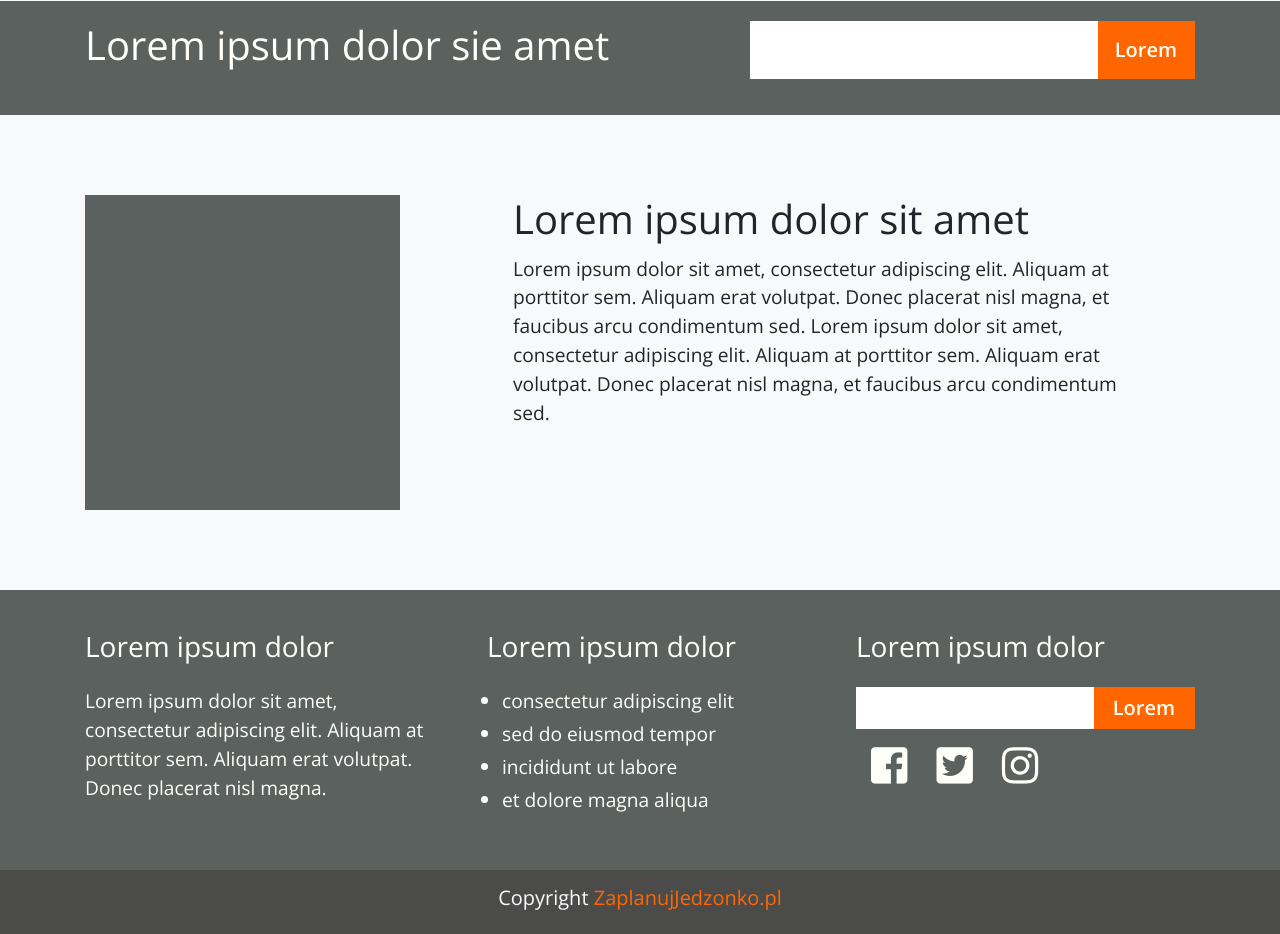
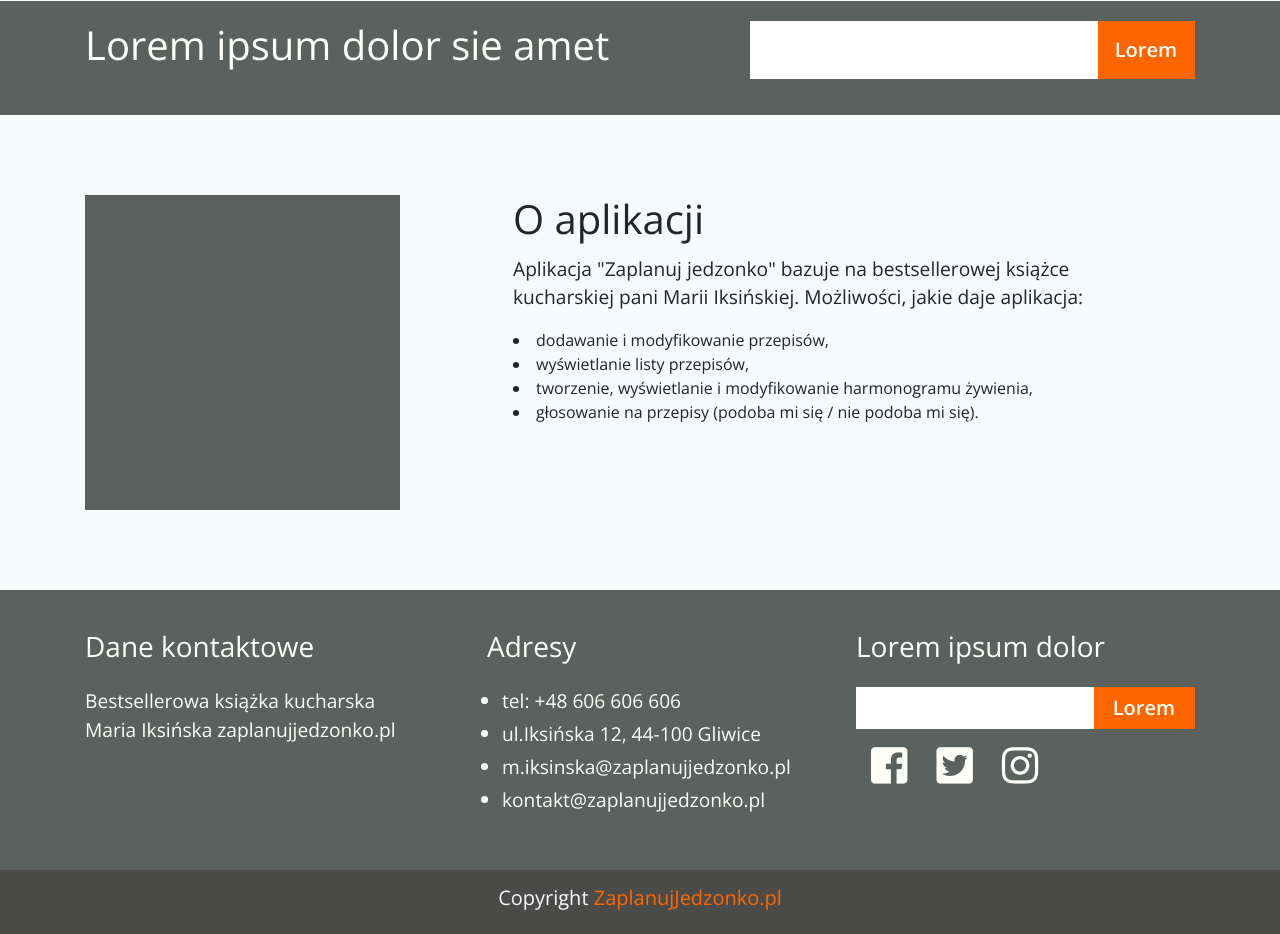
Before and after one commit to lukaszoleaszewski/Scrumlab, a Django app: template jedzonko/templates/index.html in a window 1280 px wide. Shown: the part 1265-2199 px from the top of the page. Run offline with Django 3.2, Linux system fonts and the light colour scheme; the template is opened without the code that fills it, so the values that code supplies are empty; some libraries are stand-ins or nearby versions; some web fonts are replaced.

Commit message:
zadanie 1.1, 1.2 i 1.3

```diff
--- a/jedzonko/templates/index.html
+++ b/jedzonko/templates/index.html
@@ -33,7 +33,7 @@
                     <a class="nav-link" href="#about">o aplikacji</a>
                 </li>
                 <li class="nav-item ml-4">
-                    <a class="nav-link disabled" href="recipes.html">Przepisy</a>
+                    <a class="nav-link disabled" href="app-recipes.html">Przepisy</a>
                 </li>
                 <li class="nav-item ml-4">
                     <a class="nav-link disabled" href="#contact">Kontakt</a>
@@ -155,11 +155,12 @@
                 </div>
 
                 <div class="col-7 ml-4">
-                    <h1 class="pb-1">Lorem ipsum dolor sit amet</h1>
-                    <p>Lorem ipsum dolor sit amet, consectetur adipiscing elit. Aliquam at porttitor sem. Aliquam erat
-                        volutpat. Donec placerat nisl magna, et faucibus arcu condimentum sed. Lorem ipsum dolor sit
-                        amet, consectetur adipiscing elit. Aliquam at porttitor sem. Aliquam erat volutpat. Donec
-                        placerat nisl magna, et faucibus arcu condimentum sed.
+                    <h1 class="pb-1">O aplikacji</h1>
+                    <p>Aplikacja "Zaplanuj jedzonko" bazuje na bestsellerowej książce kucharskiej pani Marii Iksińskiej. Możliwości, jakie daje aplikacja:<br>
+                        <li>dodawanie i modyfikowanie przepisów,</li>
+                        <li>wyświetlanie listy przepisów,</li>
+                        <li>tworzenie, wyświetlanie i modyfikowanie harmonogramu żywienia,</li>
+                        <li>głosowanie na przepisy (podoba mi się / nie podoba mi się).</li>
                     </p>
                 </div>
             </div>
@@ -170,16 +171,16 @@
         <div class="container">
             <div class="row">
                 <div class="col">
-                    <h3 class="mb-4">Lorem ipsum dolor</h3>
-                    <p>Lorem ipsum dolor sit amet, consectetur adipiscing elit. Aliquam at porttitor sem.  Aliquam erat volutpat. Donec placerat nisl magna.</p>
+                    <h3 class="mb-4">Dane kontaktowe</h3>
+                    <p>Bestsellerowa książka kucharska Maria Iksińska zaplanujjedzonko.pl</p>
                 </div>
                 <div class="col pl-4 ml-4">
-                    <h3 class="mb-4">Lorem ipsum dolor</h3>
+                    <h3 class="mb-4">Adresy</h3>
                     <ul class="container">
-                        <li>consectetur adipiscing elit</li>
-                        <li>sed do eiusmod tempor</li>
-                        <li>incididunt ut labore</li>
-                        <li>et dolore magna aliqua</li>
+                        <li>tel: +48 606 606 606</li>
+                        <li>ul.Iksińska 12, 44-100 Gliwice</li>
+                        <li>m.iksinska@zaplanujjedzonko.pl</li>
+                        <li>kontakt@zaplanujjedzonko.pl</li>
                     </ul>
                 </div>
                 <div class="col">
--- a/scrumlab/urls.py
+++ b/scrumlab/urls.py
@@ -17,8 +17,10 @@ from django.contrib import admin
 from django.urls import path
 
 from jedzonko.views import IndexView
+from jedzonko.views import *
 
 urlpatterns = [
     path('admin/', admin.site.urls),
-    path('index/', IndexView.as_view()),
+    path('', IndexView.as_view()),
+    path('recipe/list/', recipes)
 ]
```
Also changed, not shown: jedzonko/models.py (+8 -0 lines), jedzonko/views.py (+6 -1 lines), jedzonko/migrations/0001_initial.py (added), 1 other file.
